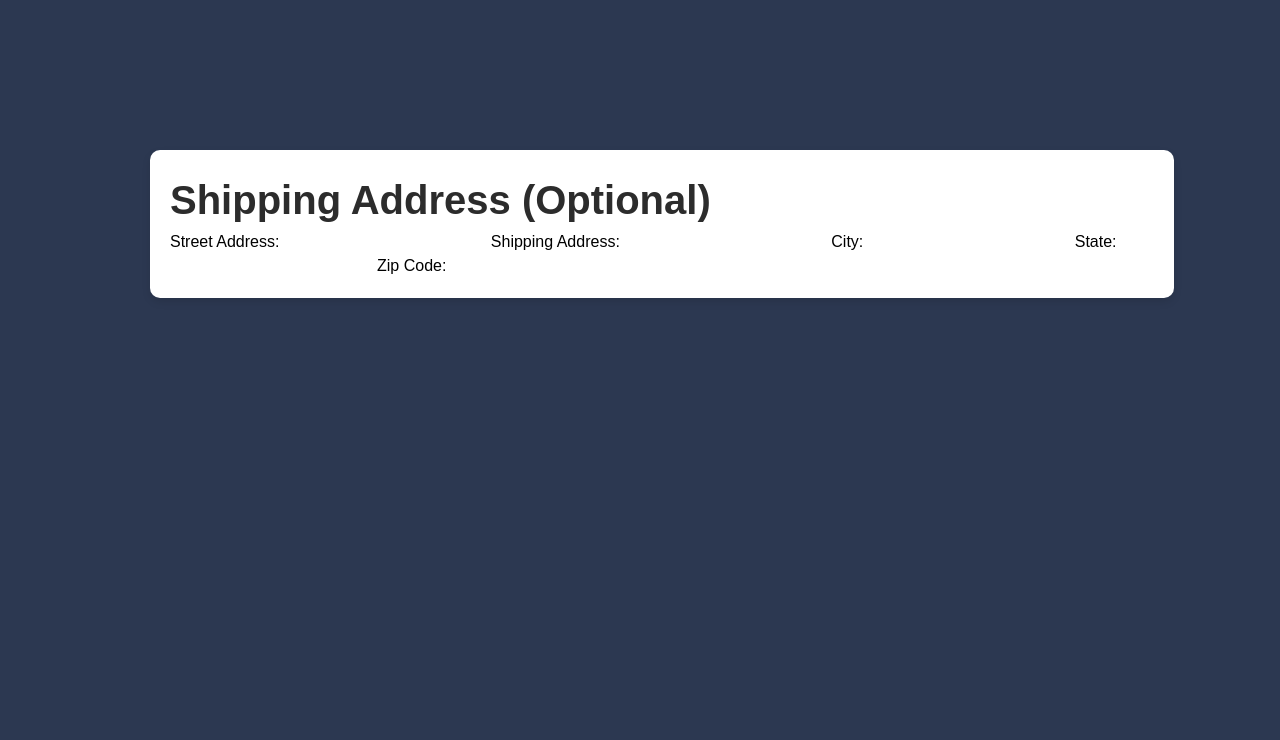
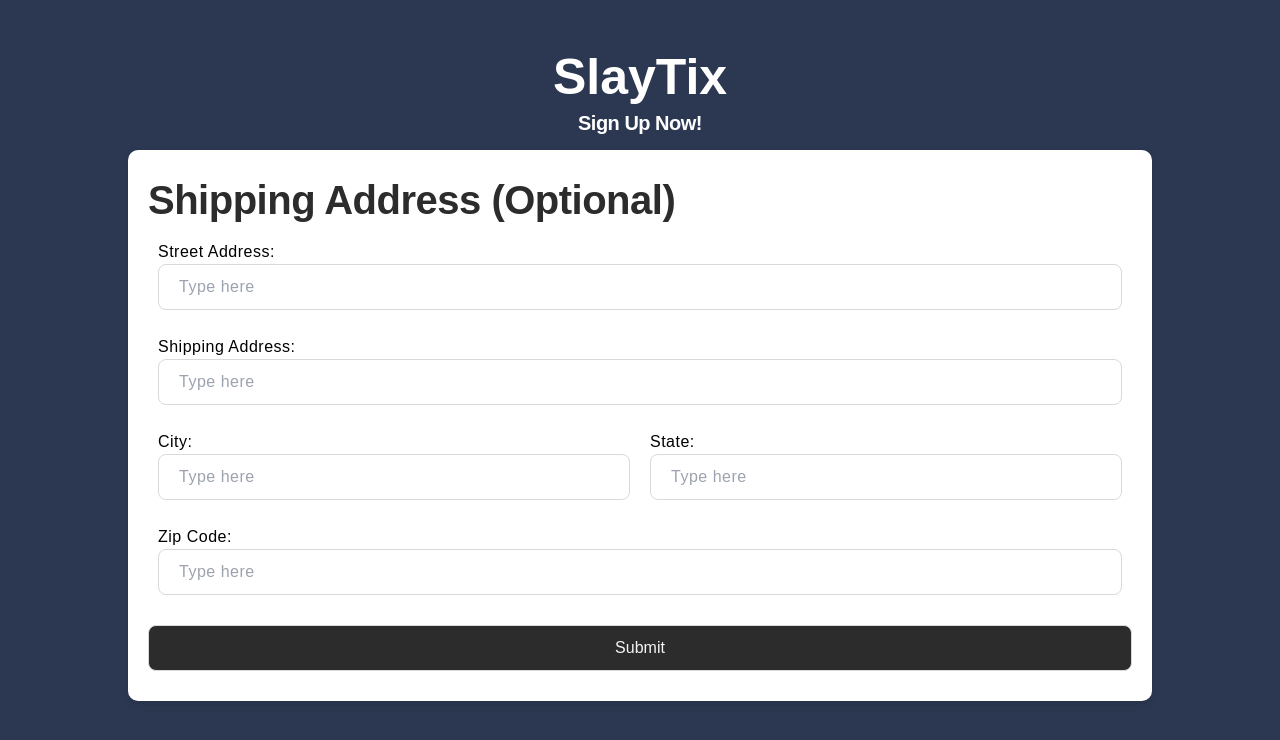
Before and after one commit to mayoicing/swe-project, a Next.js app in the folder my-app/: page /registerAddress in a window 1280 px wide. Shown: the top 740 px of the page. Built offline with nearby package versions, Linux system fonts and the light colour scheme.

Commit message:
Updated styling for registerAddress page

```diff
--- a/my-app/src/app/components/ShippingAddrForm.module.css
+++ b/my-app/src/app/components/ShippingAddrForm.module.css
@@ -8,17 +8,66 @@
     align-items: center;
 }
 
-.form { /* White background */
+.formContainer { /* White background */
     width: 80%;
     padding: 20px;
-    margin: 150px;
+    margin: 150px auto;
     background-color: white;
     border-radius: 10px;
     box-shadow: 0 4px 8px rgba(0, 0, 0, 0.1);
+    position: relative;
 }
 
-.form h1 { /* Title of form */
+.formContainer h1 { /* Title of form */
     font-size: 40px;
     font-weight: bolder;
     color: #2C2C2C;
+    letter-spacing: -0.5px;
 }
+
+.inputForm { /* Includes all fields */
+    display: flex;
+    flex-direction: column;
+    gap: 5px;
+}
+
+.inputForm label { /* Form labels for input fields */
+    display: block;
+    width: 100%;
+    padding: 10px;
+    letter-spacing: 0.5px;
+}
+
+.inputForm input { /* Styles input fields */
+    display: block;
+    width: 100%;
+    border: 1px solid #D9D9D9;
+    border-radius: 8px;
+    padding: 10px 20px;
+}
+
+.inputForm input:focus { /* How button looks when clicked on */
+    outline: none;
+}
+
+.cityState { /* Input fields for city & state */
+    display: flex;
+}
+
+.buttonContainer { /* Container for button */
+    display: flex;
+    justify-content: center;
+}
+
+.submitButton { /* Submit button*/
+    background-color: #2c2c2c;
+    color: #f5f5f5;
+    padding: 5px 500px;
+    border-radius: 10px;
+    margin-top: 15px;
+    margin-bottom: 10px;
+}
+
+.submitButton:active {
+    background-color: #444444;
+}
--- a/my-app/src/app/components/ShippingAddrForm.tsx
+++ b/my-app/src/app/components/ShippingAddrForm.tsx
@@ -2,14 +2,19 @@ import styles from './ShippingAddrForm.module.css';
 
 export default function ShippingAddrForm() {
     return (
-        <div className={styles.form}>
+        <div className={styles.formContainer}>
             <h1>Shipping Address (Optional)</h1>
-            <form>
-                <label>Street Address: <input type="text" name="streetaddr"/></label>
-                <label>Shipping Address: <input type="text" name="shipaddr"/></label>
-                <label>City: <input type="text" name="city"/></label>
-                <label>State: <input type="text" name="state"/></label>
-                <label>Zip Code: <input type="number" name="zipcode"/></label>
+            <form className={styles.inputForm}>
+                <label>Street Address: <input type="text" name="streetaddr" placeholder="Type here"/></label>
+                <label>Shipping Address: <input type="text" name="shipaddr" placeholder="Type here"/></label>
+                <div className={styles.cityState}>
+                    <label>City: <input type="text" name="city" placeholder="Type here"/></label>
+                    <label>State: <input type="text" name="state" placeholder="Type here"/></label>
+                </div>
+                <label>Zip Code: <input type="number" name="zipcode" placeholder="Type here"/></label>
+                <div className={styles.buttonContainer}>
+                    <input type="submit" value="Submit" className={styles.submitButton}/>
+                </div>
             </form>
         </div>
     );
--- a/my-app/src/app/registerAddress/RegisterAddress.module.css
+++ b/my-app/src/app/registerAddress/RegisterAddress.module.css
@@ -1 +1,26 @@
 /* Style - RegisterAddress */
+
+.headings {
+    position: absolute;
+    top: -10px;
+    left: 50%;
+    transform: translateX(-50%);
+    display: flex;
+    flex-direction: column;
+    align-items: center;
+    margin-top: 50px
+}
+
+.headings h1 {
+    color: white;
+    font-size: 50px;
+    font-weight: bolder;
+}
+
+.headings h2 {
+    color: white;
+    font-size: 20px;
+    font-weight: bolder;
+    letter-spacing: -0.5px;
+    margin-top: -7px;
+}
--- a/my-app/src/app/registerAddress/RegisterAddress.tsx
+++ b/my-app/src/app/registerAddress/RegisterAddress.tsx
@@ -1,7 +1,14 @@
 import ShippingAddrForms from "../components/ShippingAddrForm";
+import styles from './RegisterAddress.module.css';
 
 export default function RegisterAddress() {
     return (
-        <ShippingAddrForms/>
+        <>
+            <div className={styles.headings}>
+                <h1>SlayTix</h1>
+                <h2>Sign Up Now!</h2>
+            </div>
+            <ShippingAddrForms/>
+        </>
     );
 }
```
